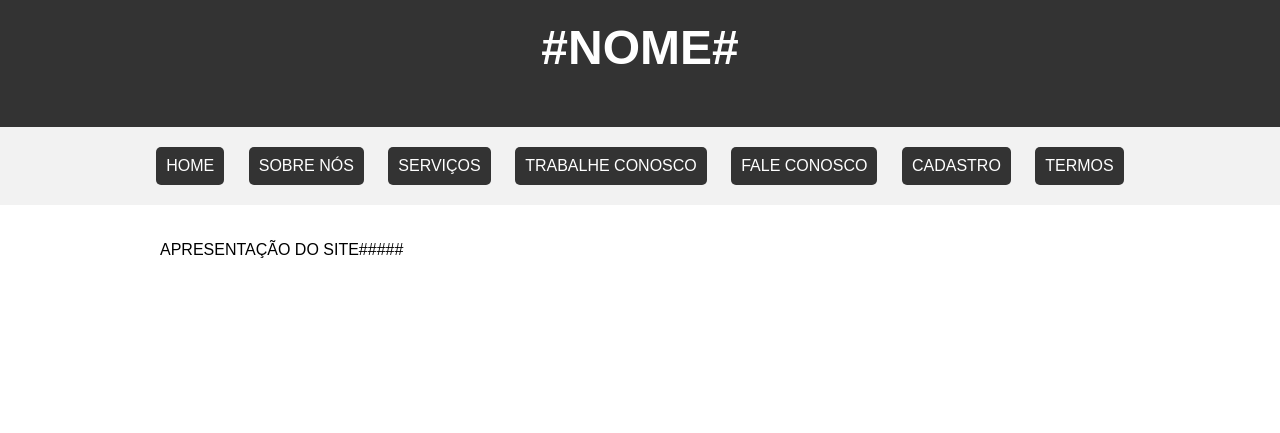
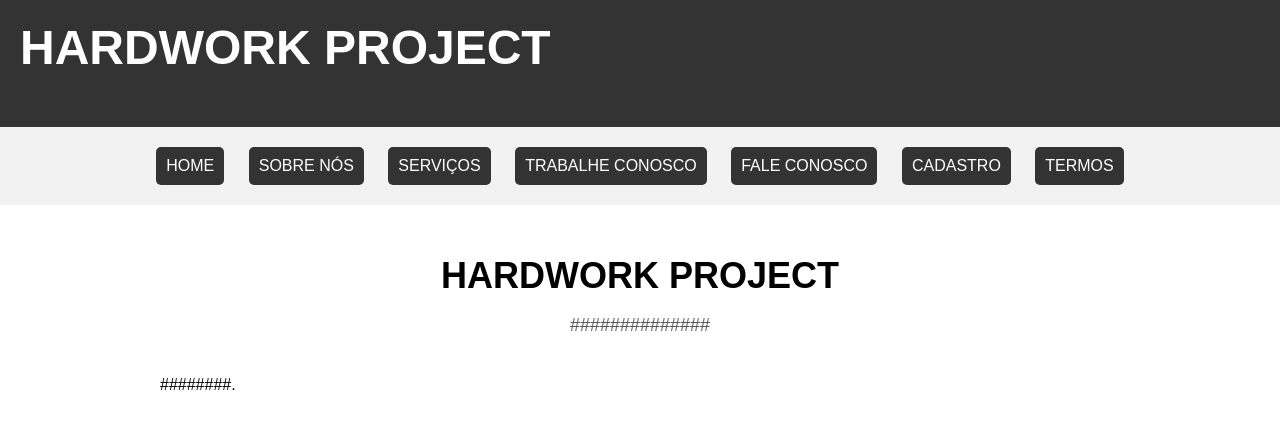
Before and after one commit to hahahahaxddd/hahahahaxddd.github.io, a plain HTML site: page index.html in a window 1280 px wide. Drawn offline with Linux system fonts and the light colour scheme.

Commit message:
index.html

```diff
--- a/index.html
+++ b/index.html
@@ -1,12 +1,12 @@
 <!DOCTYPE html>
 <html>
 <head>
-	<title>#TITULO BROWSER#</title>
+	<title>Home</title>
 	<style>
 		body {
 			margin: 0;
 			padding: 0;
-			font-family: Arial, sans-serif; <!-- fonte-->
+			font-family: Arial, sans-serif;
 		}
 		header {
 			background-color: #333;
@@ -44,24 +44,39 @@
 		.tab-content {
 			display: none;
 		}
+		.intro {
+			text-align: center;
+			margin-bottom: 40px;
+		}
+		.intro h2 {
+			font-size: 36px;
+			margin-bottom: 10px;
+		}
+		.intro p {
+			font-size: 18px;
+			color: #555;
+		}
 	</style>
 </head>
 <body>
 	<header>
-		<h1><center>#NOME#</center></h1>
+		<h1>HARDWORK PROJECT</h1>
 	</header>
 	<nav>
 		<a href="index.html">HOME</a>
-		<a href="sobrenos.html">SOBRE NÓS</a>   <!-- href="diretorio/xxx.html" -->
+		<a href="sobrenos.html">SOBRE NÓS</a>
 		<a href="servicos.html">SERVIÇOS</a>
 		<a href="trabalhe.html">TRABALHE CONOSCO</a>
 		<a href="faleconosco.html">FALE CONOSCO</a>
 		<a href="cadastro.html">CADASTRO</a>
-		<a href="termos.html" >TERMOS</a>
+		<a href="termos.html">TERMOS</a>
 	</nav>
 	<div class="container">
-		<p>APRESENTAÇÃO DO SITE#####</p>
-		<!--<img src="a1.png"> caso queira colocar alguma imagem -->
+		<div class="intro">
+			<h2>HARDWORK PROJECT</h2>
+			<p>##############</p>
+		</div>
+		<p>########.</p>
 	</div>
 </body>
 </html>
```
